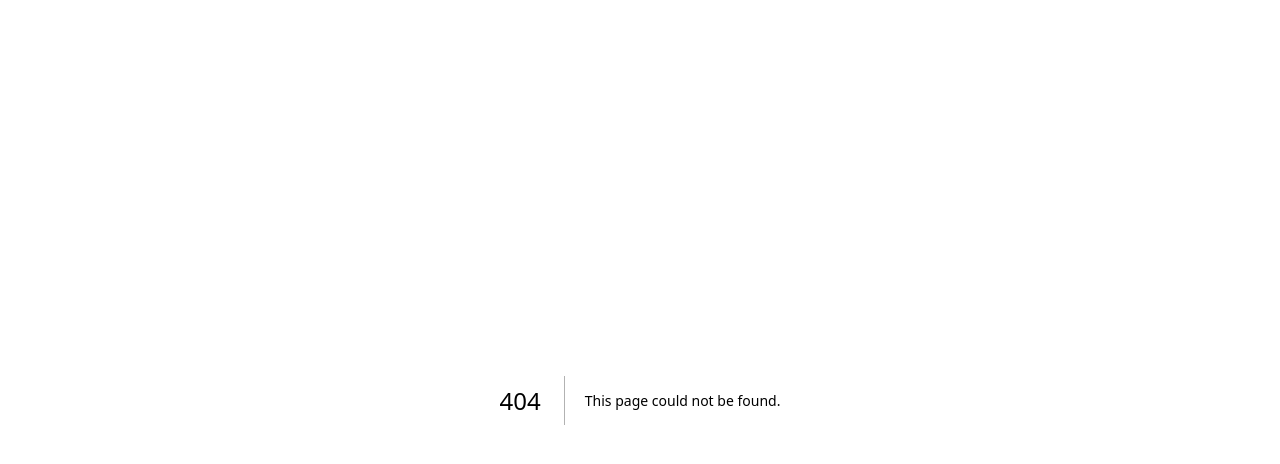
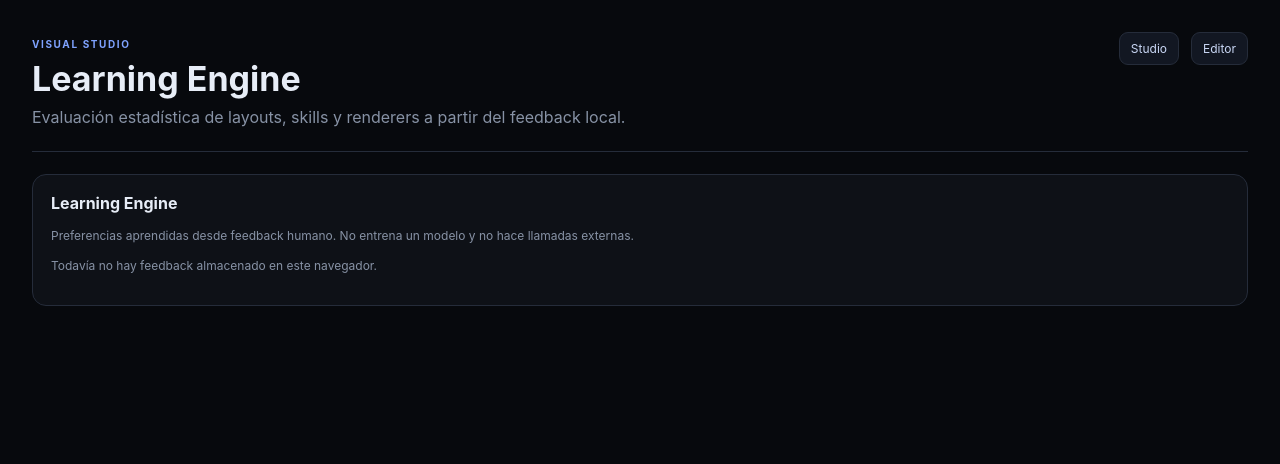
Before and after one commit to innova-space-edu/visual-studio, a Next.js app: page /learning in a window 1280 px wide. Before the commit this address had no page. Shown: the top 464 px of the page. Built offline with nearby package versions, Linux system fonts and the light colour scheme.

Commit message:
feat: expose Learning Engine dashboard

```diff
--- /dev/null
+++ b/app/learning/page.tsx
@@ -0,0 +1,12 @@
+import Link from "next/link";
+import LearningDashboard from "@/components/LearningDashboard";
+
+export default function LearningPage(){
+  return <main className="platformPage">
+    <header className="platformHeader">
+      <div><span className="eyebrow">VISUAL STUDIO</span><h1>Learning Engine</h1><p>Evaluación estadística de layouts, skills y renderers a partir del feedback local.</p></div>
+      <div className="topActions"><Link className="navLink" href="/">Studio</Link><Link className="navLink" href="/editor">Editor</Link></div>
+    </header>
+    <div style={{marginTop:22}}><LearningDashboard/></div>
+  </main>;
+}
```
